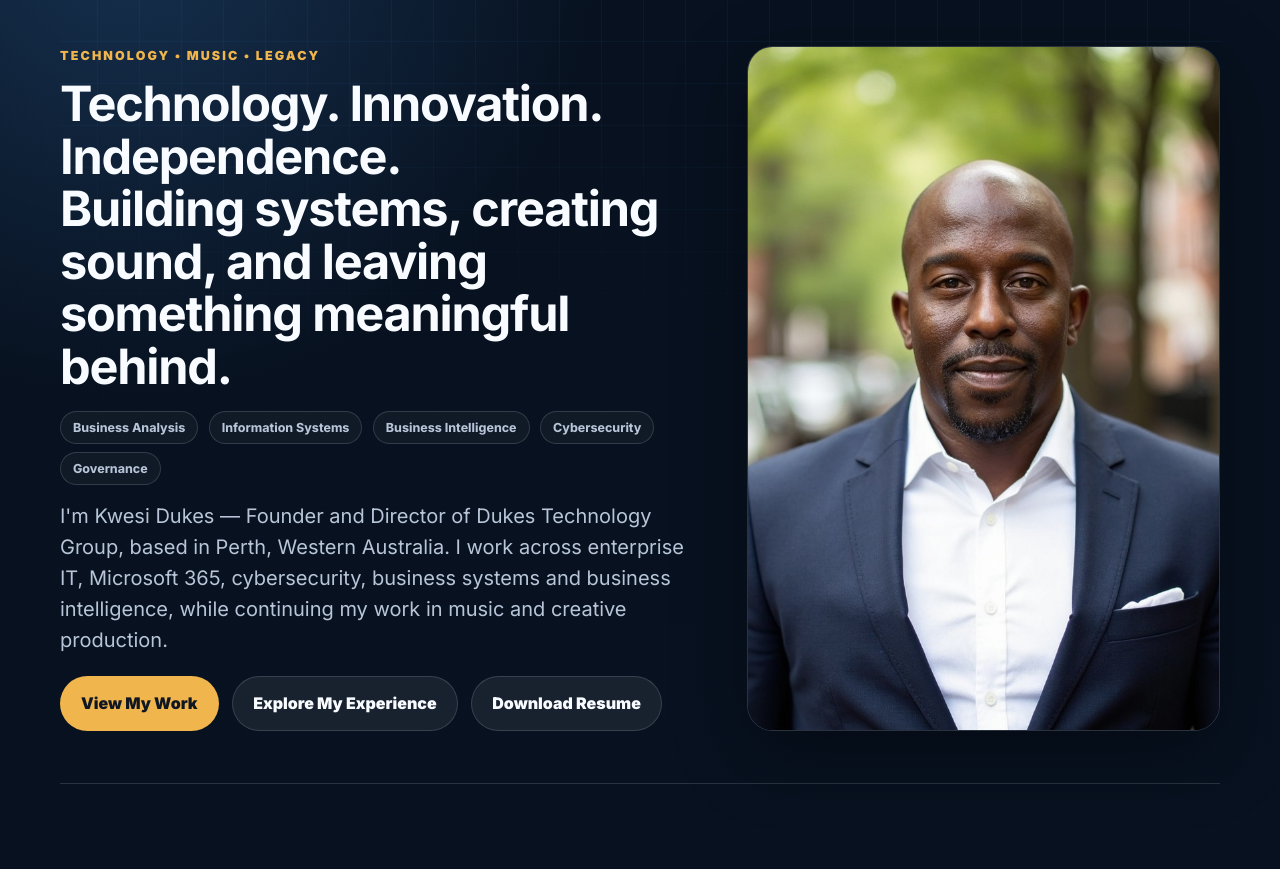
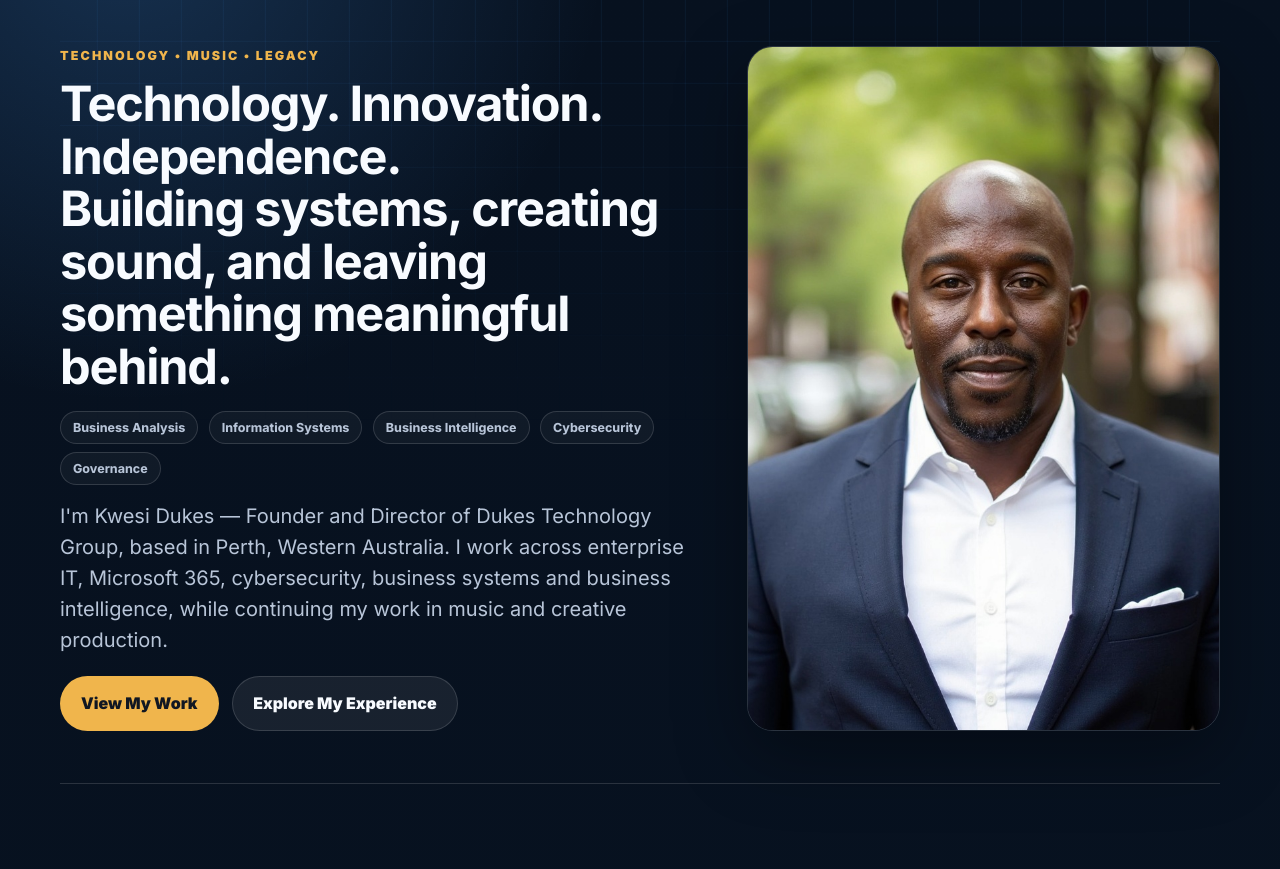
Before and after one commit to Kwesidukes/kwesidukes-site, a plain HTML site: page index.html in a window 1280 px wide. Shown: the part 78-947 px from the top of the page. Drawn offline with Linux system fonts and the light colour scheme; no server answers.

Commit message:
Remove public resume and download links

```diff
--- a/index.html
+++ b/index.html
@@ -150,9 +150,6 @@
             <a class="button primary" href="#work">View My Work</a>
             <a class="button secondary" href="#experience"
               >Explore My Experience</a
-            >
-            <a class="button secondary" href="assets/resume.pdf"
-              >Download Resume</a
             >
           </div>
         </div>
@@ -1824,7 +1821,6 @@
             rel="noopener noreferrer"
             >Dukes Technology Group</a
           >
-          <a class="button secondary" href="assets/resume.pdf">Resume</a>
         </div>
       </section>
     </main>
```
Also changed, not shown: 1 other file.
